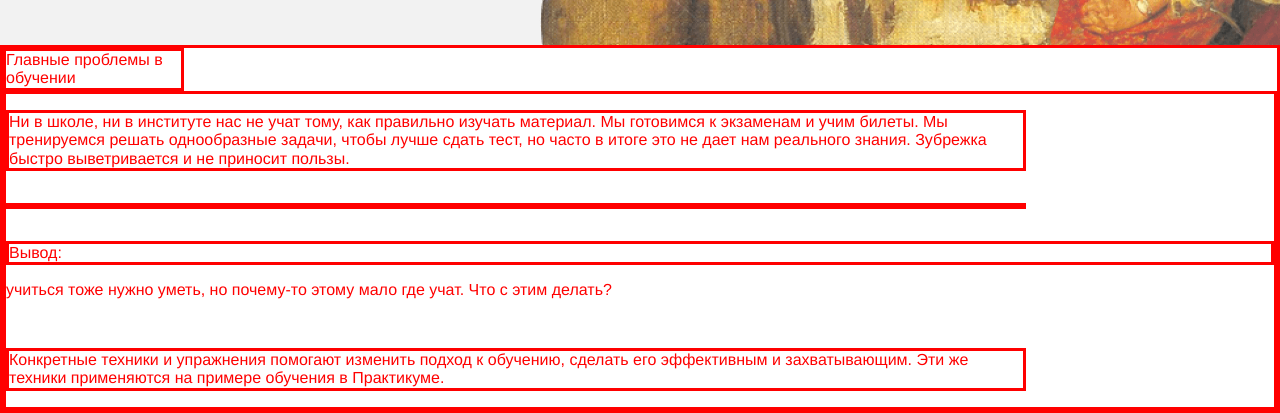
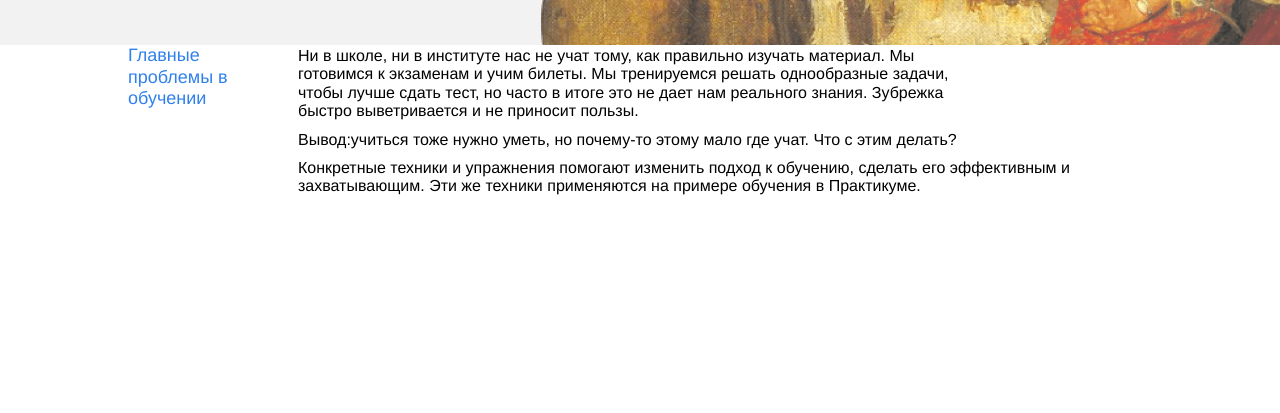
Before and after one commit to Sariolka/how-to-learn, a plain HTML site: page index.html in a window 1280 px wide. Shown: the part 711-1124 px from the top of the page. After the commit the page ends 907 px from the top, so only its background shows below. Drawn offline with Linux system fonts and the light colour scheme.

Commit message:
second-block

```diff
--- a/index.html
+++ b/index.html
@@ -24,16 +24,12 @@
           <div class="two-columns two-columns__brief">Главные проблемы в обучении</div>
           <div class="two-columns two-columns__main-text">
             <p class="two-columns two-columns__paragraph">
-              Ни в школе, ни в институте нас не учат тому, как правильно изучать материал.
-              Мы готовимся к экзаменам и учим билеты. Мы тренируемся решать однообразные задачи,
-              чтобы лучше сдать тест, но часто в итоге это не дает нам реального знания.
-              Зубрежка быстро выветривается и не приносит пользы.
+              Ни в школе, ни в институте нас не учат тому, как правильно изучать материал. Мы <br>
+              готовимся к экзаменам и учим билеты. Мы тренируемся решать однообразные задачи,
+              <br>чтобы лучше сдать тест, но часто в итоге это не дает нам реального знания. Зубрежка
+              <br> быстро выветривается и не приносит пользы.
             </p>
-            <p class="two-columns two-columns__paragraph">
-              <p class="two-columns two-columns__span-accent"> <span>Вывод:</span>
-              </p>
-              учиться тоже нужно уметь, но почему-то этому мало где учат.
-              Что с этим делать?
+            <p class="two-columns two-columns__paragraph two-columns__span-accent"><span>Вывод:</span>учиться тоже нужно уметь, но почему-то этому мало где учат. Что с этим делать?
             </p>
             <p class="two-columns two-columns__paragraph">Конкретные техники и упражнения помогают изменить подход к обучению, сделать его эффективным и захватывающим.
               Эти же техники применяются на примере обучения в Практикуме.
--- a/styles/style.css
+++ b/styles/style.css
@@ -75,16 +75,39 @@ z-index: 2;
   margin-top: 80px;
 }
 
+description{
+padding-top: 100px;
+padding-bottom: 100px;
+}
+
 .two-columns{
   display: flex;
-  flex-direction: column;
-  border-style: solid;
-  color: red;
+  align-items: baseline;
+  margin: 0 auto;
+  width: 80%;
+
 }
 .two-columns__brief{
   width: 175px;
+  display: flex;
+  color:  #2f80ed;
+  line-height: 1.2;
+  font-size: 18px;
+  font-weight: normal;
 }
 .two-columns__paragraph{
   width: 80%;
   min-width: 784px;
+  margin: 0;
 }
+
+.two-columns__main-text{
+  display: flex;
+  flex-direction: column;
+  margin: 0 70px;
+  align-items: center;
+}
+
+.two-columns__span-accent{
+  margin: 10px 0;
+}
```
